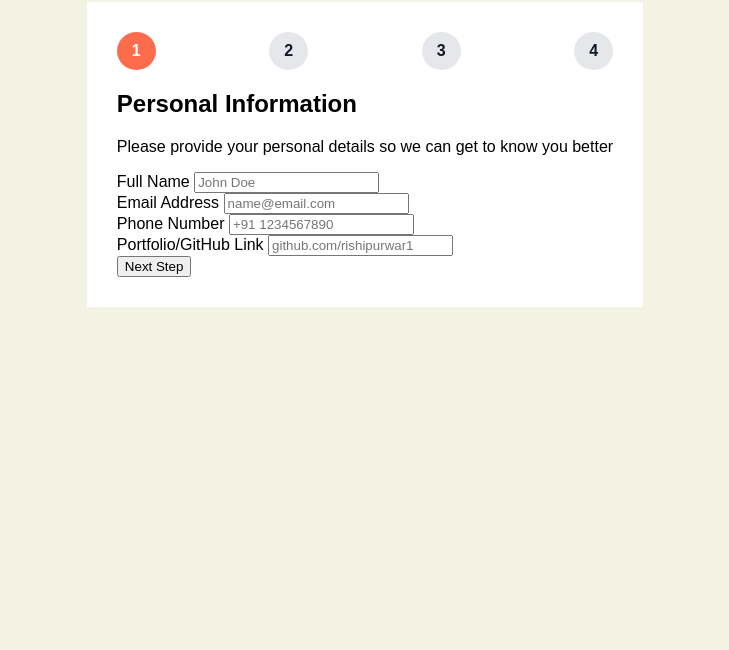
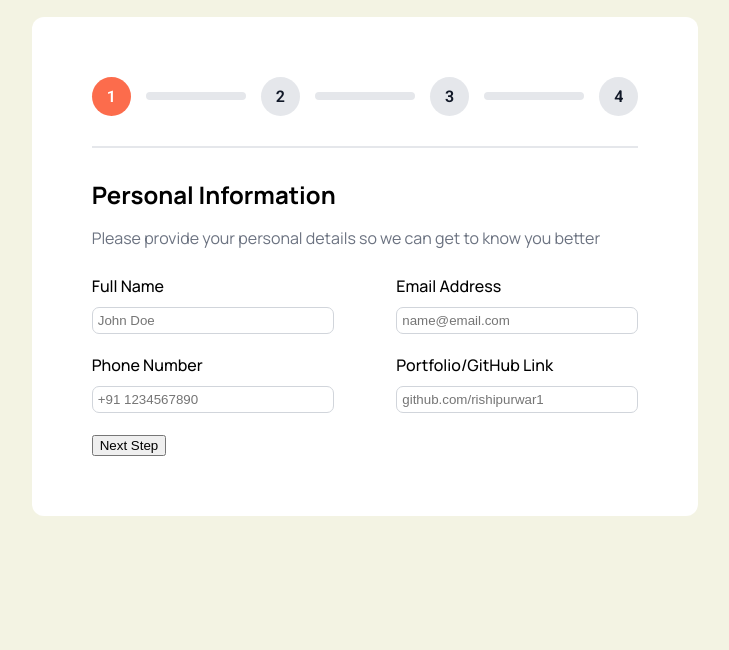
Before and after one commit to Portegaperalta/Multi-step-Form, a plain HTML site: page index.html in a window 1280 px wide. Shown: the part 150-800 px from the top of the page, without its empty margins (275-1004 px from the left). Drawn offline with Linux system fonts and the light colour scheme.

Commit message:
html and css work

```diff
--- a/index.html
+++ b/index.html
@@ -2,6 +2,15 @@
 <html lang="en">
 
 <head>
+  <!-- google fonts -->
+  <link rel="preconnect" href="https://fonts.googleapis.com">
+  <link rel="preconnect" href="https://fonts.gstatic.com" crossorigin>
+  <link href="https://fonts.googleapis.com/css2?family=Roboto:ital,wght@0,100..900;1,100..900&display=swap"
+    rel="stylesheet">
+
+  <link rel="preconnect" href="https://fonts.googleapis.com">
+  <link rel="preconnect" href="https://fonts.gstatic.com" crossorigin>
+  <link href="https://fonts.googleapis.com/css2?family=Manrope:wght@200..800&display=swap" rel="stylesheet">
   <!-- custom css -->
   <link rel="stylesheet" href="styles.css">
   <!-- required meta tags -->
@@ -35,6 +44,7 @@
         </div>
         <div class="multi-step-form">
           <form action="#">
+            <div class="form-row">
               <div class="form-fullname">
                 <label for="fullname">Full Name</label>
                 <input type="text" id="fullName" name="fullname" placeholder="John Doe" required>
@@ -43,13 +53,16 @@
                 <label for="email">Email Address</label>
                 <input type="email" id="email" name="email" placeholder="name@email.com" required>
               </div>
+            </div>
+            <div class="form-row">
               <div class="form-phone-number">
                 <label for="phone">Phone Number</label>
                 <input type="tel" id="phoneNumber" name="phone" placeholder="+91 1234567890" required>
               </div>
-            <div class="fomr-portfolio-link">
+              <div class="form-portfolio-link">
                 <label for="portfolio">Portfolio/GitHub Link</label>
                 <input type="url" id="portfolio" name="portfolio" placeholder="github.com/rishipurwar1" required>
+              </div>
             </div>
             <div class="form-next-button">
               <button type="button" id="nextStepBtn" class="next-button">Next Step</button>
--- a/styles.css
+++ b/styles.css
@@ -4,12 +4,13 @@
   --black: #111827;
   --gray: #E5E7EB;
   --light-gray: #D1D5DB;
+  --dark-gray: #6B7280;
   --orange: #FC6C4C;
   --orange-shadow: #F4EDD6;
 }
 
 body {
-  font-family: sans-serif;
+  font-family: "Manrope", sans-serif;
   background-color: var(--bg-color);
   display: flex;
   align-items: center;
@@ -18,7 +19,18 @@ body {
 
 .multi-step-form-box {
   background-color: var(--white);
-  padding: 30px;
+  padding: 60px;
+  border-radius: 12px;
+}
+
+.multi-step-form-steps {
+  display: flex;
+  flex-direction: row;
+  justify-content: center;
+  align-items: center;
+  font-family: "Roboto", sans-serif;
+  border-bottom: 2px solid var(--gray);
+  padding-bottom: 30px;
 }
 
 .multi-step-form-steps .step {
@@ -34,7 +46,14 @@ body {
   color: var(--white);
 }
 
-.step-bar {}
+.step-bar {
+  background-color: var(--gray);
+  padding: 4px 10px;
+  border-radius: 20px;
+  width: 80px;
+  margin-left: 15px;
+  margin-right: 15px;
+}
 
 .multi-step-form-title {
   text-align: center;
@@ -64,3 +83,59 @@ body {
   flex-direction: row;
   justify-content: space-between;
 }
+
+.multi-step-form-section {
+  display: flex;
+  flex-direction: column;
+  justify-content: center;
+  padding: 10px 0px;
+}
+
+.multi-step-form-section h2 {
+  margin-bottom: 0px;
+}
+
+.multi-step-form-section p {
+  color: var(--dark-gray);
+}
+
+.form-row {
+  display: flex;
+  flex-direction: row;
+  justify-content: space-between;
+  margin-bottom: 20px;
+}
+
+.form-row label {
+  font-weight: 500;
+  font-size: 1rem;
+  margin-bottom: 10px;
+}
+
+.form-row input {
+  color: var(--black);
+  padding: 5px;
+  width: 230px;
+  border-radius: 7px;
+  border: 1px solid var(--light-gray);
+}
+
+.form-fullname {
+  display: flex;
+  flex-direction: column;
+}
+
+.form-email {
+  display: flex;
+  flex-direction: column;
+}
+
+.form-phone-number {
+  display: flex;
+  flex-direction: column;
+}
+
+.form-portfolio-link {
+  display: flex;
+  flex-direction: column;
+}
```
Lines whose indentation alone changed are shown as unchanged.
